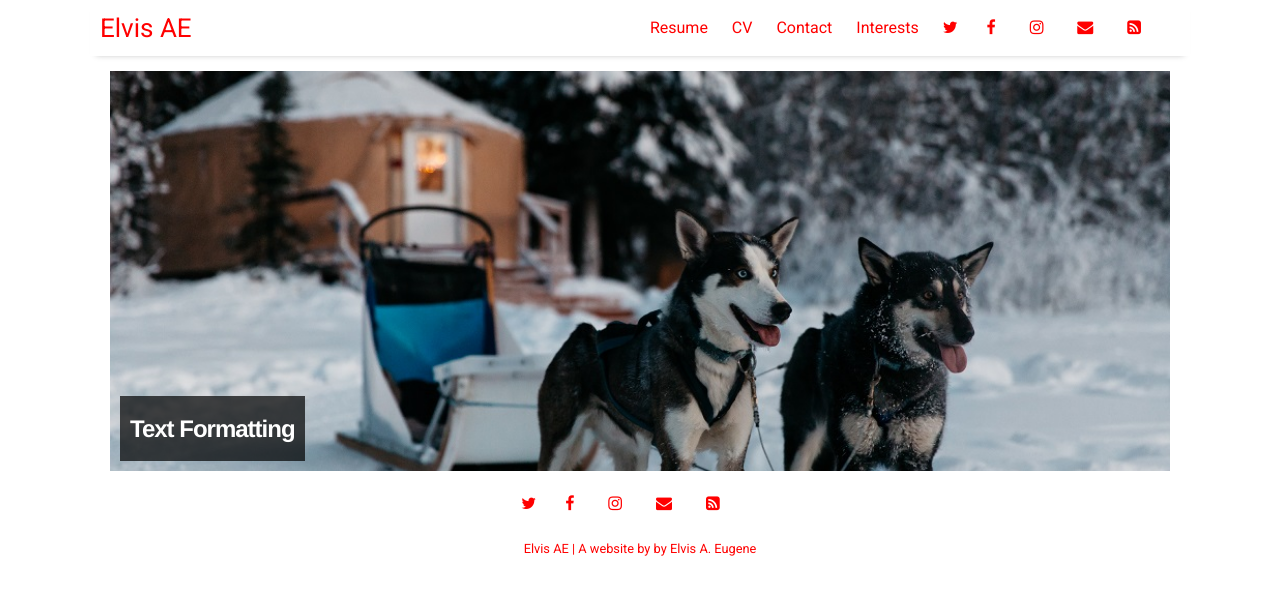
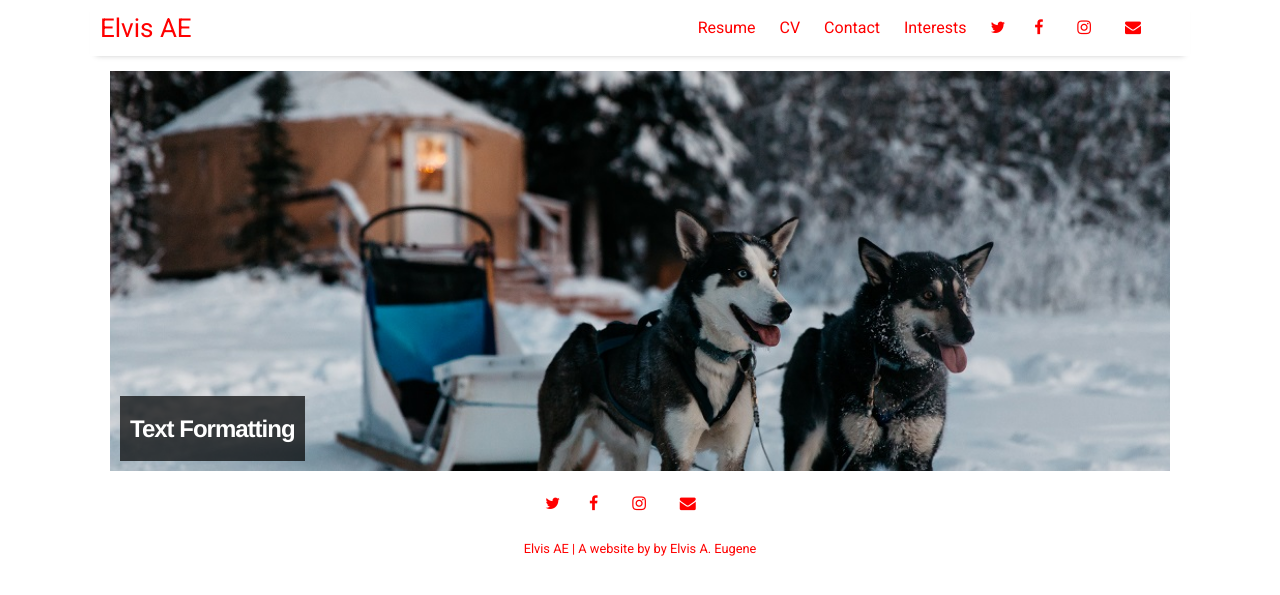
Before and after one commit to otherelvis/otherelvis.github.io, a Jekyll site: the page built from pages/sample-posts.md, in a window 1280 px wide. Shown: the top 595 px of the page. Built offline with Jekyll 4.4.1, drawn with Linux system fonts in a browser that asks for light colours; nearby versions of some CDN libraries.

Commit message:
Update settings.yml

```diff
--- a/_data/settings.yml
+++ b/_data/settings.yml
@@ -21,8 +21,8 @@
 - {icon: 'facebook', link:   'https://www.facebook.com/elvis90'}
 - {icon: 'instagram', link:  'https://www.instagram.com/__otherelvis__/'}
 - {icon: 'envelope', link:   'mailto:elvis.ae@gmail.com'}
-- {icon: 'rss-square', link: 'feed.xml'}
-- {icon: 'linkedin-in', link: 'rss-feed.xml'}
+#- {icon: 'rss-square', link: 'feed.xml'}
+- {icon: 'linkedin-in', link: 'https://www.linkedin.com/in/elviseugene'}
 
 # Customize site text
 pagination:
```
